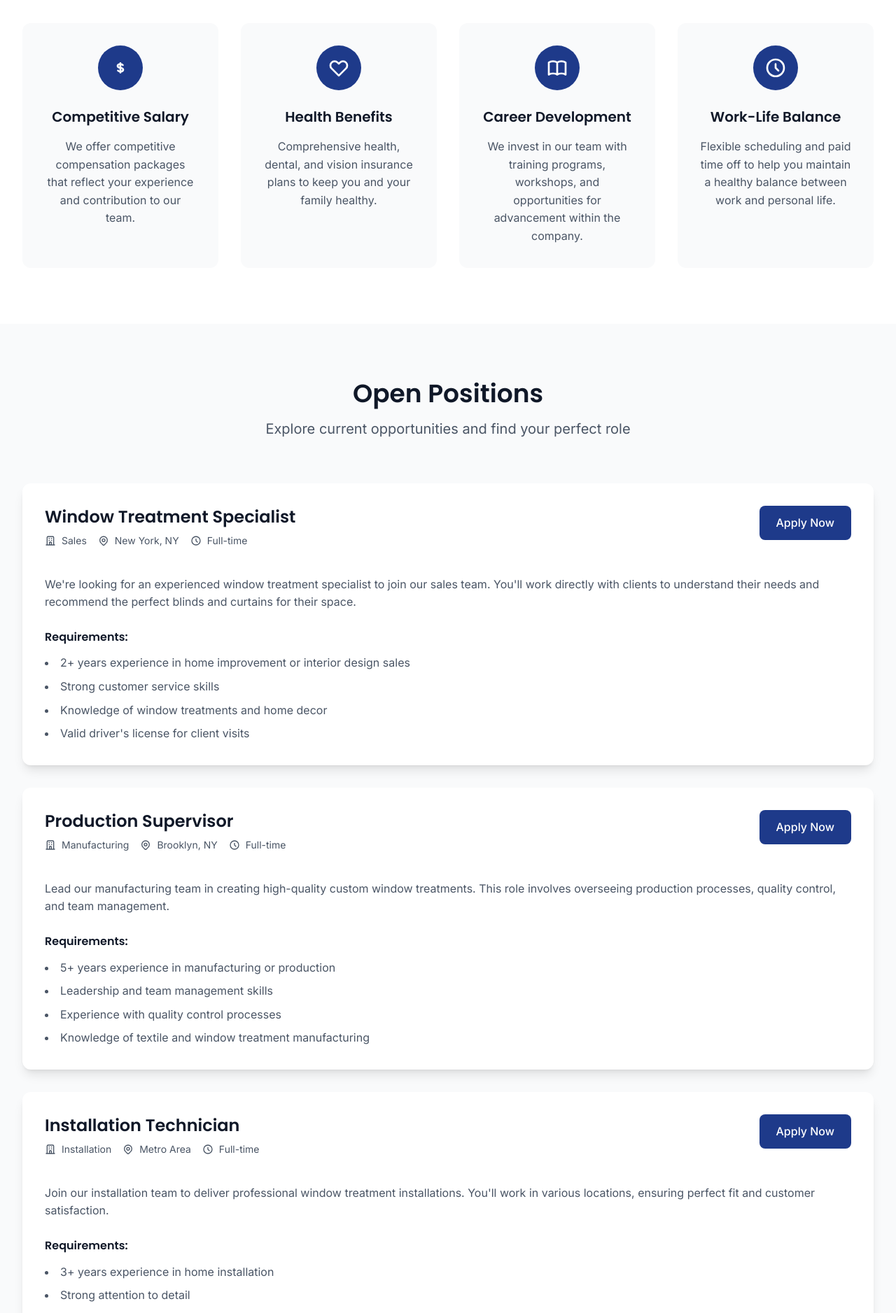
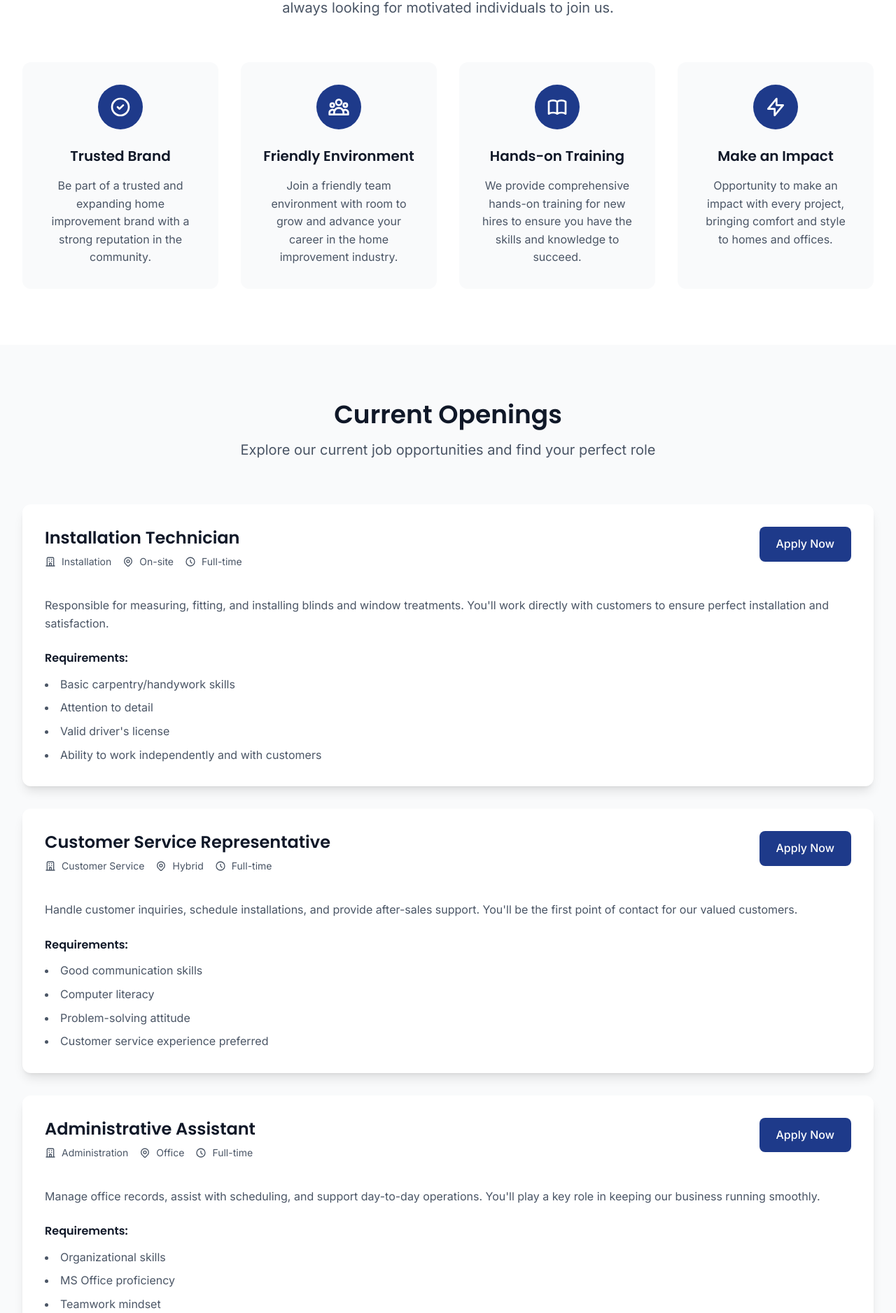
Before and after one commit to folchj47/abblinds, a Next.js app: page /career in a window 1280 px wide. Shown: the part 768-2645 px from the top of the page at 70% size. Built offline with nearby package versions, Linux system fonts and the light colour scheme.

Commit message:
Update career page with ABBlinds-specific content and contact information

```diff
--- a/src/app/career/page.tsx
+++ b/src/app/career/page.tsx
@@ -3,81 +3,68 @@ import Image from "next/image";
 export default function Career() {
   const openPositions = [
     {
-      title: "Window Treatment Specialist",
-      department: "Sales",
-      location: "New York, NY",
+      title: "Installation Technician",
+      department: "Installation",
+      location: "On-site",
       type: "Full-time",
-      description: "We're looking for an experienced window treatment specialist to join our sales team. You'll work directly with clients to understand their needs and recommend the perfect blinds and curtains for their space.",
+      description: "Responsible for measuring, fitting, and installing blinds and window treatments. You'll work directly with customers to ensure perfect installation and satisfaction.",
       requirements: [
-        "2+ years experience in home improvement or interior design sales",
-        "Strong customer service skills",
-        "Knowledge of window treatments and home decor",
-        "Valid driver's license for client visits"
+        "Basic carpentry/handywork skills",
+        "Attention to detail",
+        "Valid driver's license",
+        "Ability to work independently and with customers"
       ]
     },
     {
-      title: "Production Supervisor",
-      department: "Manufacturing",
-      location: "Brooklyn, NY",
+      title: "Customer Service Representative",
+      department: "Customer Service",
+      location: "Hybrid",
       type: "Full-time",
-      description: "Lead our manufacturing team in creating high-quality custom window treatments. This role involves overseeing production processes, quality control, and team management.",
+      description: "Handle customer inquiries, schedule installations, and provide after-sales support. You'll be the first point of contact for our valued customers.",
       requirements: [
-        "5+ years experience in manufacturing or production",
-        "Leadership and team management skills",
-        "Experience with quality control processes",
-        "Knowledge of textile and window treatment manufacturing"
+        "Good communication skills",
+        "Computer literacy",
+        "Problem-solving attitude",
+        "Customer service experience preferred"
       ]
     },
     {
-      title: "Installation Technician",
-      department: "Installation",
-      location: "Metro Area",
+      title: "Administrative Assistant",
+      department: "Administration",
+      location: "Office",
       type: "Full-time",
-      description: "Join our installation team to deliver professional window treatment installations. You'll work in various locations, ensuring perfect fit and customer satisfaction.",
+      description: "Manage office records, assist with scheduling, and support day-to-day operations. You'll play a key role in keeping our business running smoothly.",
       requirements: [
-        "3+ years experience in home installation",
-        "Strong attention to detail",
-        "Excellent customer service skills",
-        "Ability to work independently and as part of a team"
-      ]
-    },
-    {
-      title: "Marketing Coordinator",
-      department: "Marketing",
-      location: "New York, NY",
-      type: "Full-time",
-      description: "Help us grow our brand and reach new customers through creative marketing initiatives. You'll work on digital marketing, content creation, and brand development.",
-      requirements: [
-        "Bachelor's degree in Marketing or related field",
-        "2+ years digital marketing experience",
-        "Proficiency in social media and content creation",
-        "Strong written and verbal communication skills"
+        "Organizational skills",
+        "MS Office proficiency",
+        "Teamwork mindset",
+        "Administrative experience preferred"
       ]
     }
   ];
 
   const benefits = [
     {
-      title: "Competitive Salary",
-      description: "We offer competitive compensation packages that reflect your experience and contribution to our team.",
+      title: "Trusted Brand",
+      description: "Be part of a trusted and expanding home improvement brand with a strong reputation in the community.",
       icon: (
         <svg className="w-8 h-8" fill="none" stroke="currentColor" viewBox="0 0 24 24">
-          <path strokeLinecap="round" strokeLinejoin="round" strokeWidth={2} d="M12 8c-1.657 0-3 .895-3 2s1.343 2 3 2 3 .895 3 2-1.343 2-3 2m0-8c1.11 0 2.08.402 2.599 1M12 8V7m0 1v8m0 0v1m0-1c-1.11 0-2.08-.402-2.599-1" />
+          <path strokeLinecap="round" strokeLinejoin="round" strokeWidth={2} d="M9 12l2 2 4-4m6 2a9 9 0 11-18 0 9 9 0 0118 0z" />
         </svg>
       )
     },
     {
-      title: "Health Benefits",
-      description: "Comprehensive health, dental, and vision insurance plans to keep you and your family healthy.",
+      title: "Friendly Environment",
+      description: "Join a friendly team environment with room to grow and advance your career in the home improvement industry.",
       icon: (
         <svg className="w-8 h-8" fill="none" stroke="currentColor" viewBox="0 0 24 24">
-          <path strokeLinecap="round" strokeLinejoin="round" strokeWidth={2} d="M4.318 6.318a4.5 4.5 0 000 6.364L12 20.364l7.682-7.682a4.5 4.5 0 00-6.364-6.364L12 7.636l-1.318-1.318a4.5 4.5 0 00-6.364 0z" />
+          <path strokeLinecap="round" strokeLinejoin="round" strokeWidth={2} d="M17 20h5v-2a3 3 0 00-5.356-1.857M17 20H7m10 0v-2c0-.656-.126-1.283-.356-1.857M7 20H2v-2a3 3 0 015.356-1.857M7 20v-2c0-.656.126-1.283.356-1.857m0 0a5.002 5.002 0 019.288 0M15 7a3 3 0 11-6 0 3 3 0 016 0zm6 3a2 2 0 11-4 0 2 2 0 014 0zM7 10a2 2 0 11-4 0 2 2 0 014 0z" />
         </svg>
       )
     },
     {
-      title: "Career Development",
-      description: "We invest in our team with training programs, workshops, and opportunities for advancement within the company.",
+      title: "Hands-on Training",
+      description: "We provide comprehensive hands-on training for new hires to ensure you have the skills and knowledge to succeed.",
       icon: (
         <svg className="w-8 h-8" fill="none" stroke="currentColor" viewBox="0 0 24 24">
           <path strokeLinecap="round" strokeLinejoin="round" strokeWidth={2} d="M12 6.253v13m0-13C10.832 5.477 9.246 5 7.5 5S4.168 5.477 3 6.253v13C4.168 18.477 5.754 18 7.5 18s3.332.477 4.5 1.253m0-13C13.168 5.477 14.754 5 16.5 5c1.746 0 3.332.477 4.5 1.253v13C19.832 18.477 18.246 18 16.5 18c-1.746 0-3.332.477-4.5 1.253" />
@@ -85,11 +72,11 @@ export default function Career() {
       )
     },
     {
-      title: "Work-Life Balance",
-      description: "Flexible scheduling and paid time off to help you maintain a healthy balance between work and personal life.",
+      title: "Make an Impact",
+      description: "Opportunity to make an impact with every project, bringing comfort and style to homes and offices.",
       icon: (
         <svg className="w-8 h-8" fill="none" stroke="currentColor" viewBox="0 0 24 24">
-          <path strokeLinecap="round" strokeLinejoin="round" strokeWidth={2} d="M12 8v4l3 3m6-3a9 9 0 11-18 0 9 9 0 0118 0z" />
+          <path strokeLinecap="round" strokeLinejoin="round" strokeWidth={2} d="M13 10V3L4 14h7v7l9-11h-7z" />
         </svg>
       )
     }
@@ -108,10 +95,10 @@ export default function Career() {
         />
         <div className="relative z-20 text-center text-white px-4 max-w-4xl mx-auto">
           <h1 className="text-4xl md:text-6xl font-heading font-bold mb-6">
-            Join Our Team
+            Careers at ABBlinds
           </h1>
           <p className="text-xl md:text-2xl text-gray-200 max-w-2xl mx-auto">
-            Build your career with a company that values quality, craftsmanship, and innovation
+            Join our team and help bring comfort and style to homes and offices
           </p>
         </div>
       </section>
@@ -121,10 +108,10 @@ export default function Career() {
         <div className="max-w-7xl mx-auto px-4 sm:px-6 lg:px-8">
           <div className="text-center mb-16">
             <h2 className="text-3xl md:text-4xl font-heading font-bold text-gray-900 mb-4">
-              Why Work With ABBlinds?
+              Why Work With Us
             </h2>
             <p className="text-xl text-gray-600 max-w-2xl mx-auto">
-              We're more than just a window treatment company - we're a team of passionate professionals dedicated to creating beautiful spaces
+              At ABBlinds, we provide high-quality blinds, curtains, and window solutions. Our success comes from dedicated people who care about craftsmanship, customer service, and teamwork. We are growing and always looking for motivated individuals to join us.
             </p>
           </div>
 
@@ -151,10 +138,10 @@ export default function Career() {
         <div className="max-w-7xl mx-auto px-4 sm:px-6 lg:px-8">
           <div className="text-center mb-16">
             <h2 className="text-3xl md:text-4xl font-heading font-bold text-gray-900 mb-4">
-              Open Positions
+              Current Openings
             </h2>
             <p className="text-xl text-gray-600 max-w-2xl mx-auto">
-              Explore current opportunities and find your perfect role
+              Explore our current job opportunities and find your perfect role
             </p>
           </div>
 
@@ -189,7 +176,7 @@ export default function Career() {
                     </div>
                   </div>
                   <a
-                    href={`mailto:careers@abblinds.com?subject=Application for ${position.title}`}
+                    href={`mailto:info@abblindswindow.com?subject=Application for ${position.title}`}
                     className="bg-primary text-white px-6 py-3 rounded-lg hover:bg-primary-dark transition-colors duration-200 font-medium whitespace-nowrap"
                   >
                     Apply Now
@@ -214,73 +201,54 @@ export default function Career() {
         </div>
       </section>
 
-      {/* Application Process */}
+      {/* How to Apply */}
       <section className="py-20 bg-white">
-        <div className="max-w-7xl mx-auto px-4 sm:px-6 lg:px-8">
+        <div className="max-w-4xl mx-auto px-4 sm:px-6 lg:px-8">
           <div className="text-center mb-16">
             <h2 className="text-3xl md:text-4xl font-heading font-bold text-gray-900 mb-4">
               How to Apply
             </h2>
             <p className="text-xl text-gray-600 max-w-2xl mx-auto">
-              Simple steps to join our team
+              If you're interested in joining ABBlinds, please send your CV and cover letter to:
             </p>
           </div>
 
-          <div className="grid grid-cols-1 md:grid-cols-3 gap-8">
-            <div className="text-center">
-              <div className="w-16 h-16 bg-primary rounded-full flex items-center justify-center mx-auto mb-6 text-white">
-                <span className="text-2xl font-bold">1</span>
+          <div className="bg-gray-50 p-8 rounded-xl text-center">
+            <div className="mb-6">
+              <div className="flex items-center justify-center mb-4">
+                <svg className="w-8 h-8 text-primary mr-3" fill="none" stroke="currentColor" viewBox="0 0 24 24">
+                  <path strokeLinecap="round" strokeLinejoin="round" strokeWidth={2} d="M3 8l7.89 4.26a2 2 0 002.22 0L21 8M5 19h14a2 2 0 002-2V7a2 2 0 00-2-2H5a2 2 0 00-2 2v10a2 2 0 002 2z" />
+                </svg>
+                <a
+                  href="mailto:info@abblindswindow.com?subject=Job Application"
+                  className="text-2xl font-semibold text-primary hover:text-primary-dark transition-colors duration-200"
+                >
+                  info@abblindswindow.com
+                </a>
               </div>
-              <h3 className="text-xl font-heading font-semibold text-gray-900 mb-4">
-                Find Your Role
-              </h3>
-              <p className="text-gray-600">
-                Browse our open positions and find the role that matches your skills and interests.
-              </p>
-            </div>
-
-            <div className="text-center">
-              <div className="w-16 h-16 bg-primary rounded-full flex items-center justify-center mx-auto mb-6 text-white">
-                <span className="text-2xl font-bold">2</span>
-              </div>
-              <h3 className="text-xl font-heading font-semibold text-gray-900 mb-4">
-                Send Your Application
-              </h3>
-              <p className="text-gray-600">
-                Email us your resume and cover letter, specifying the position you're interested in.
-              </p>
-            </div>
-
-            <div className="text-center">
-              <div className="w-16 h-16 bg-primary rounded-full flex items-center justify-center mx-auto mb-6 text-white">
-                <span className="text-2xl font-bold">3</span>
-              </div>
-              <h3 className="text-xl font-heading font-semibold text-gray-900 mb-4">
-                Interview Process
-              </h3>
-              <p className="text-gray-600">
-                We'll review your application and invite qualified candidates for an interview.
-              </p>
+              <p className="text-gray-600 mb-4">Or call us at:</p>
+              <a
+                href="tel:+16572934248"
+                className="text-2xl font-semibold text-primary hover:text-primary-dark transition-colors duration-200"
+              >
+                (657) 293-4248
+              </a>
             </div>
           </div>
         </div>
       </section>
 
-      {/* CTA Section */}
-      <section className="py-20 bg-primary">
+      {/* Equal Opportunity Employer */}
+      <section className="py-16 bg-gray-50">
         <div className="max-w-4xl mx-auto text-center px-4 sm:px-6 lg:px-8">
-          <h2 className="text-3xl md:text-4xl font-heading font-bold text-white mb-4">
-            Don&apos;t See Your Perfect Role?
-          </h2>
-          <p className="text-xl text-blue-100 mb-8">
-            We&apos;re always looking for talented individuals. Send us your resume and let us know how you can contribute to our team.
-          </p>
-          <a
-            href="mailto:careers@abblinds.com?subject=General Application"
-            className="inline-block bg-white text-primary px-8 py-4 rounded-lg text-lg font-semibold hover:bg-gray-100 transition-colors duration-200 shadow-lg"
-          >
-            Send Your Resume
-          </a>
+          <div className="bg-white p-8 rounded-xl shadow-lg">
+            <h2 className="text-2xl font-heading font-bold text-gray-900 mb-4">
+              Equal Opportunity Employer
+            </h2>
+            <p className="text-lg text-gray-600">
+              ABBlinds is an Equal Opportunity Employer. We celebrate diversity and are committed to creating an inclusive environment for all employees.
+            </p>
+          </div>
         </div>
       </section>
     </div>
```
